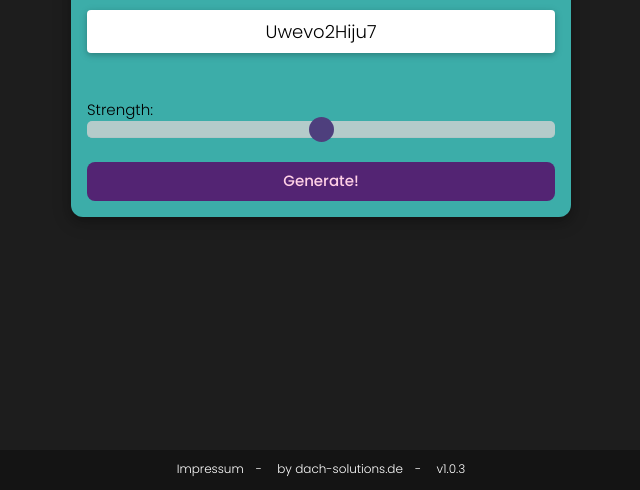
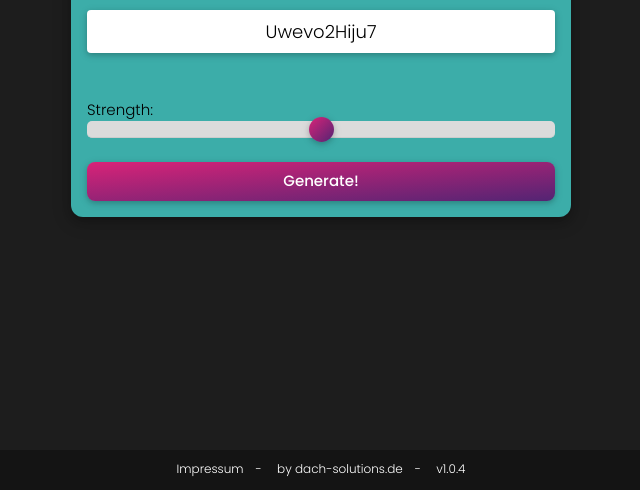
Before and after one commit to sandro1243/readable-pw-gen, a plain HTML site: page index.html in a window 1280 px wide. Shown: the part 310-800 px from the top of the page, without its empty margins (319-959 px from the left). Drawn offline with Linux system fonts and the light colour scheme.

Commit message:
v1.0.4
Design optimizations

```diff
--- a/css/custom.css
+++ b/css/custom.css
@@ -85,16 +85,24 @@ h1{
 }
 
 button{
-    background-color: #532473!important;
+    background: linear-gradient(to bottom right, #D92378,#532473 )!important;
     transition-duration: 0.3s;
     border-radius: 8px;
-    color: #ffd0e6!important;
+    color: white!important;
     outline: none;
+    opacity: 1;
+    box-shadow:0 2px 5px 0 rgba(0,0,0,0.16),0 2px 10px 0 rgba(0,0,0,0.12)
+}
+button:focus {outline:0;}
+@media (hover: hover) and (pointer: fine) {
+    button {
+        opacity: 0.8;
+    }
 }
 
 button:hover{
-    background-color: #3f145c !important;
-    color: #eb4391 !important;
+    background: linear-gradient(to bottom right, #D92378,#532473 )!important;
+    opacity: 1;
     transition-duration: 0.3s;
 }
 
@@ -103,11 +111,16 @@ button:hover{
     width: 100%;
     height: 15px;
   border-radius: 5px;
-    background: #d3d3d3;
+    background: rgb(219, 219, 219);
     outline: none;
-    opacity: 0.8;
+    opacity: 1;
     -webkit-transition: .2s;
     transition: opacity .2s;
+  }
+  @media (hover: hover) and (pointer: fine) {
+    #strength {
+        opacity: 0.8;
+    }
   }
 
   #strength:hover {
@@ -120,8 +133,9 @@ button:hover{
     width: 25px;
   height: 25px;
   border-radius: 50%;
-    background: #532473;
+    background: linear-gradient(to bottom right, #D92378,#532473 );
     cursor: pointer;
+    box-shadow:0 2px 5px 0 rgba(0,0,0,0.16),0 2px 10px 0 rgba(0,0,0,0.12);
   }
 
   #strength::-moz-range-thumb {
@@ -129,8 +143,9 @@ button:hover{
   height: 25px;
   border-radius: 50%;
   border:none;
-    background: #532473;
+    background: linear-gradient(to bottom right, #D92378,#532473 );
     cursor: pointer;
+    box-shadow:0 2px 5px 0 rgba(0,0,0,0.16),0 2px 10px 0 rgba(0,0,0,0.12)
   }
 
   #password{
--- a/index.html
+++ b/index.html
@@ -43,7 +43,7 @@
     <div class="footer">
         <a target="blank" href="https://dach-solutions.de/impressum/">Impressum</a>-
         <a target="blank" href="https://dach-solutions.de/">by dach-solutions.de</a>-
-        <a>v1.0.3</a>
+        <a>v1.0.4</a>
 
     </div>
 
```
